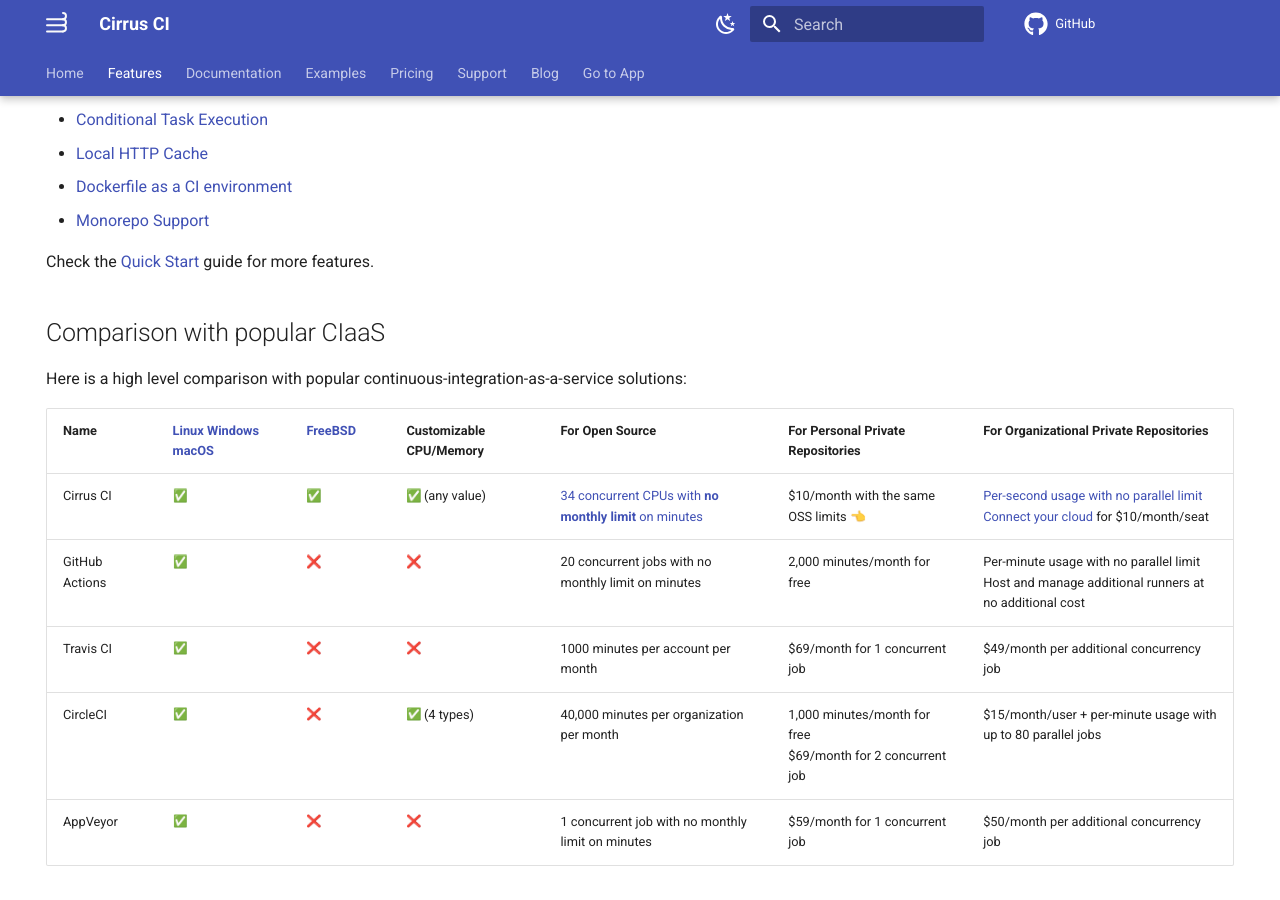
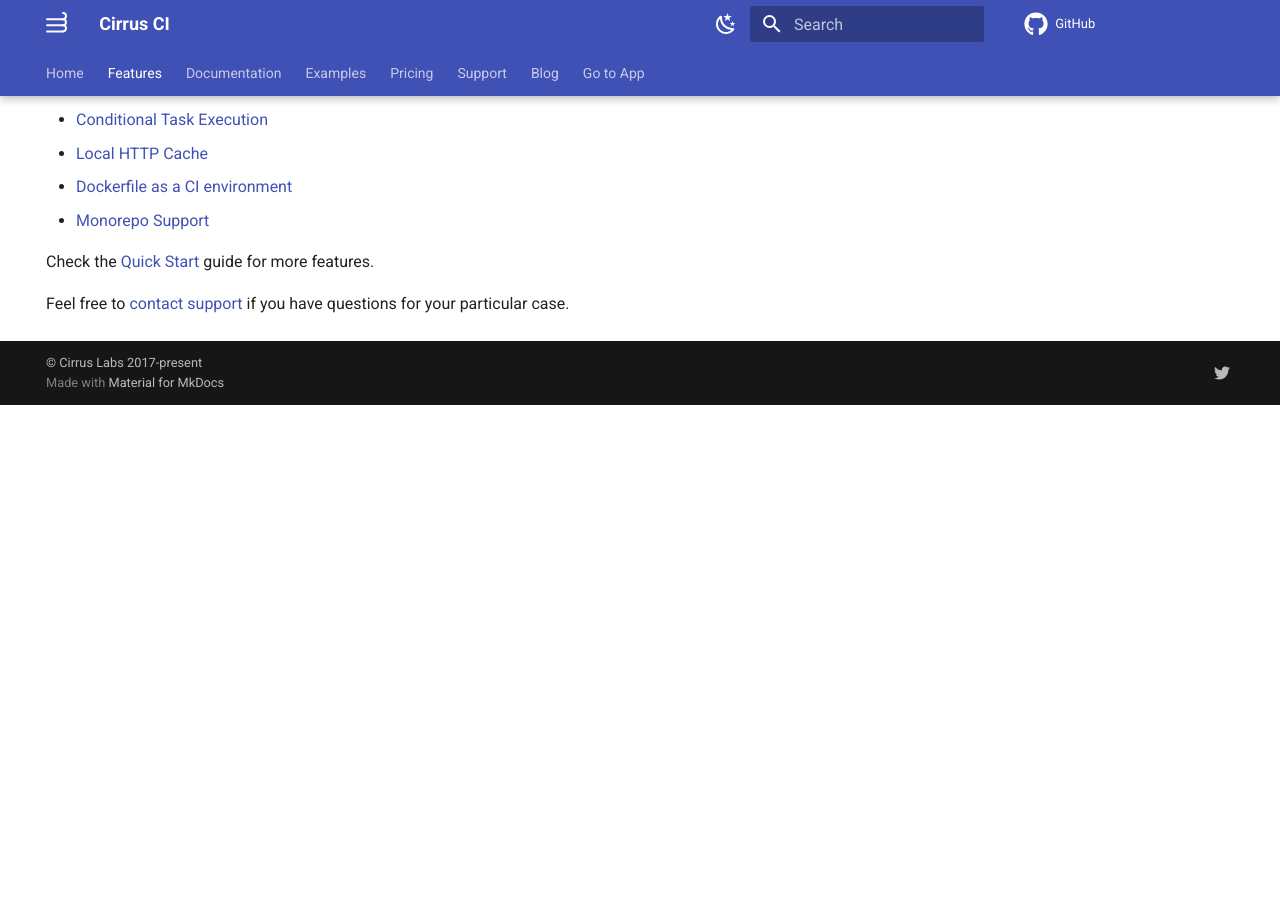
Before and after one commit to cirruslabs/cirrus-ci-docs, an MkDocs documentation site: the page built from docs/features.md, in a window 1280 px wide and 900 px high, scrolled down 1508 px. Built offline with MkDocs 1.6.1 and Material for MkDocs 9.7.7, drawn with Linux system fonts in a browser that asks for light colours; emoji names are drawn with the system emoji font; comment, search, counter and statistics services are not loaded; after the commit the page ends 1913 px from its top, so only the background shows below that.

Commit message:
Removed Comparison with popular CIaaS
Since it's hard to make them up-to-date

```diff
--- a/docs/features.md
+++ b/docs/features.md
@@ -75,22 +75,4 @@ Configure things like:
 
 Check the [Quick Start](guide/quick-start.md) guide for more features.
 
-## Comparison with popular CIaaS
-
-Here is a high level comparison with popular continuous-integration-as-a-service solutions:
-
-**Name**        | **[Linux][1] [Windows][2] [macOS][3]** | **[FreeBSD][4]**   | **Customizable CPU/Memory**    | **For Open Source**                                          | **For Personal Private Repositories**                          | **For Organizational Private Repositories**
---------------- | -------------------------------------- | -------------------| ------------------------------ |--------------------------------------------------------------| -------------------------------------------------------------- | --------------------------------
-Cirrus CI       | :white_check_mark:                     | :white_check_mark: | :white_check_mark: (any value) | [34 concurrent CPUs with **no monthly limit** on minutes][5] | $10/month with the same OSS limits 👈                          | [Per-second usage with no parallel limit](#per-second-billing)<br>[Connect your cloud](#bring-your-own-infrastructure) for $10/month/seat
-GitHub Actions  | :white_check_mark:                     | :x:                | :x:                            | 20 concurrent jobs with no monthly limit on minutes          | 2,000 minutes/month for free                                   | Per-minute usage with no parallel limit<br>Host and manage additional runners at no additional cost
-Travis CI       | :white_check_mark:                     | :x:                | :x:                            | 1000 minutes per account per month                           | $69/month for 1 concurrent job                                 | $49/month per additional concurrency job
-CircleCI        | :white_check_mark:                     | :x:                | :white_check_mark: (4 types)   | 40,000 minutes per organization per month                    | 1,000 minutes/month for free<br>$69/month for 2 concurrent job | $15/month/user + per-minute usage with up to 80 parallel jobs
-AppVeyor        | :white_check_mark:                     | :x:                | :x:                            | 1 concurrent job with no monthly limit on minutes            | $59/month for 1 concurrent job                                 | $50/month per additional concurrency job
-
-[1]: guide/linux.md
-[2]: guide/windows.md
-[3]: guide/macOS.md
-[4]: guide/FreeBSD.md
-[5]: faq.md#are-there-any-limits
-
 Feel free to [contact support](mailto:support@cirruslabs.org) if you have questions for your particular case.
```
